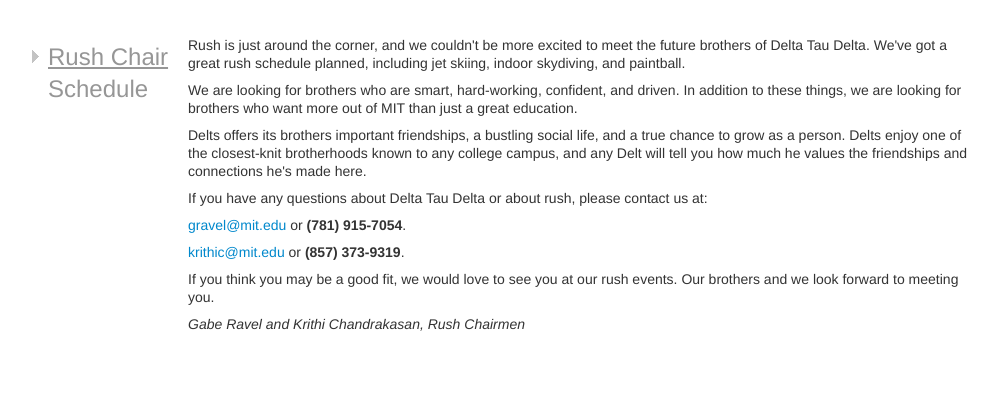
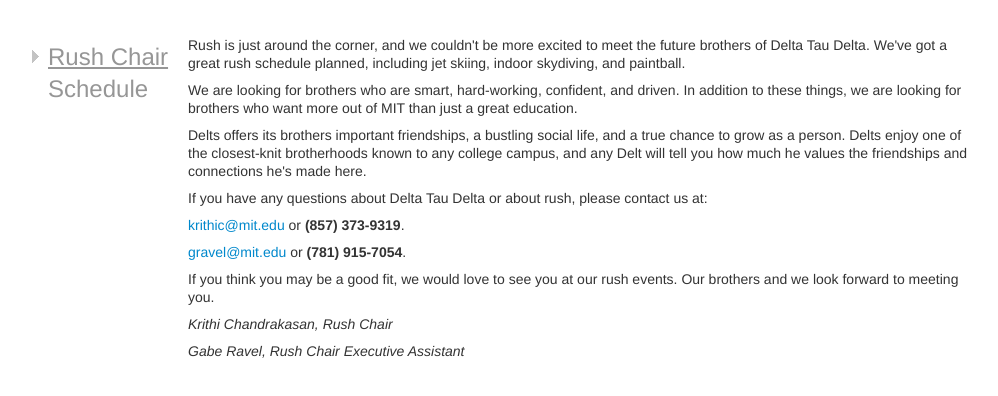
Before and after one commit to mit-dtd/mit-dtd.github.com, a plain HTML site: page rush.html in a window 1280 px wide. Shown: the part 488-884 px from the top of the page, without its empty margins (142-1140 px from the left). Drawn offline with nearby package versions, Linux system fonts and the light colour scheme.

Commit message:
Put the lesser of the two rush chairs second

```diff
--- a/rush.html
+++ b/rush.html
@@ -65,11 +65,12 @@
         <p>We are looking for brothers who are smart, hard-working, confident, and driven. In addition to these things, we are looking for brothers who want more out of MIT than just a great education.</p>
         <p>Delts offers its brothers important friendships, a bustling social life, and a true chance to grow as a person. Delts enjoy one of the closest-knit brotherhoods known to any college campus, and any Delt will tell you how much he values the friendships and connections he's made here. </p>
         <p>If you have any questions about Delta Tau Delta or about rush, please contact us at:</p>
+        <p><a href="mailto:krithic@mit.edu">krithic@mit.edu</a> or <b>(857) 373-9319</b>.</p>
         <p><a href="mailto:gravel@mit.edu">gravel@mit.edu</a> or <b>(781) 915-7054</b>.</p>
-        <p><a href="mailto:krithic@mit.edu">krithic@mit.edu</a> or <b>(857) 373-9319</b>.</p>
         <p>If you think you may be a good fit, we would love to see you at our rush events.
         Our brothers and we look forward to meeting you.</p>
-        <p><em>Gabe Ravel and Krithi Chandrakasan, Rush Chairmen</em></p>
+        <p><em>Krithi Chandrakasan, Rush Chair</em></p>
+        <p><em>Gabe Ravel, Rush Chair Executive Assistant</em></p>
       </div>
 
       <div id="academics" class="subpage">
```
Also changed, not shown: contact.html (+1 -1 lines).
